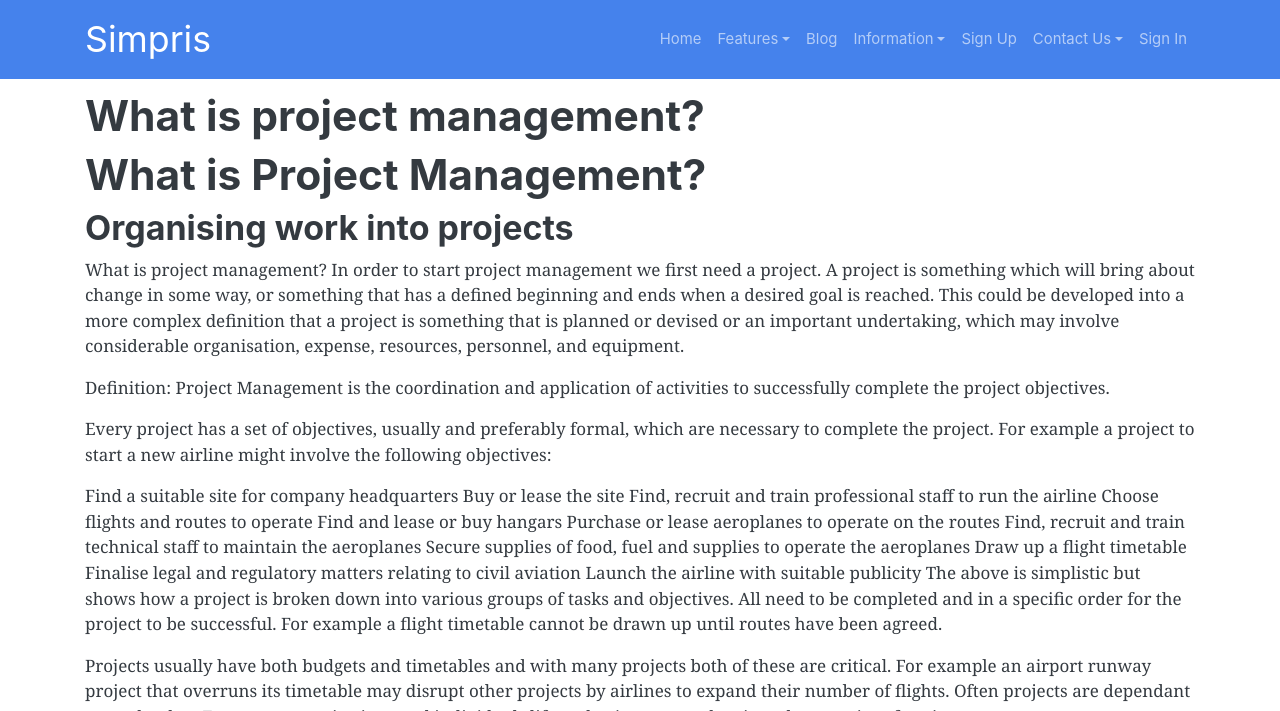
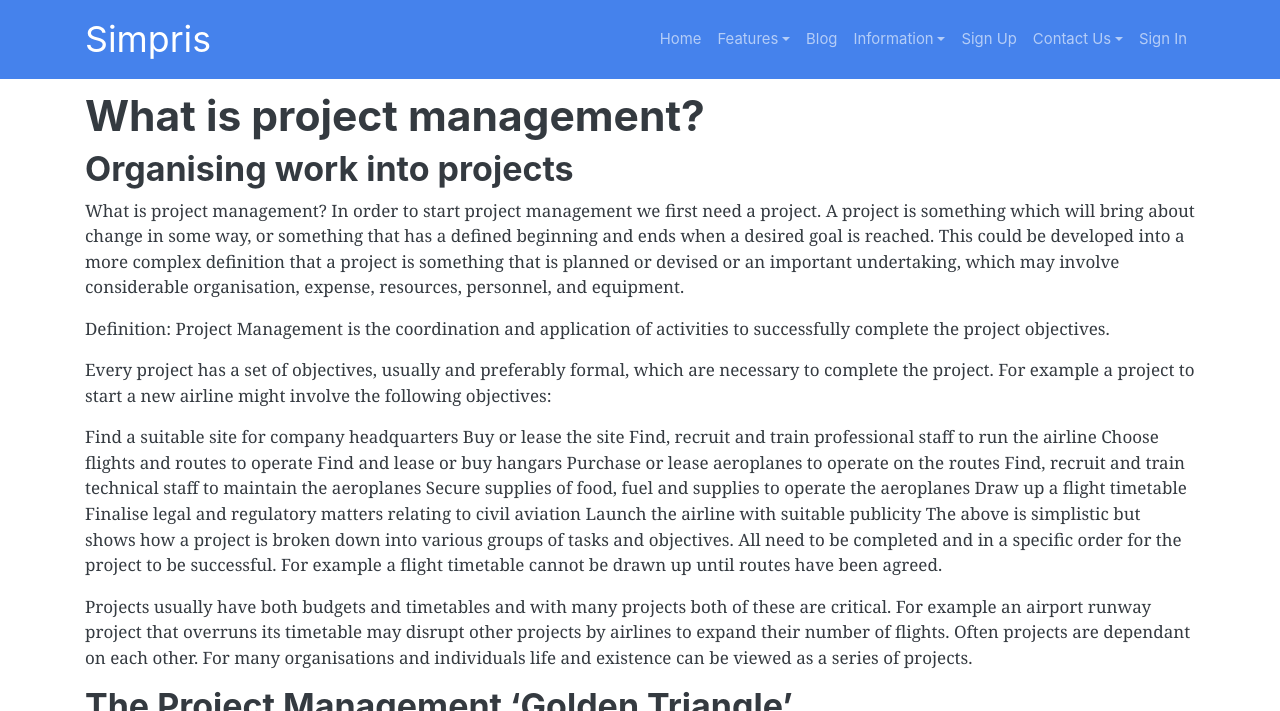
Before and after one commit to Grafrajohn/si, a Jekyll site: the page built from what-is-project-management.markdown, in a window 1280 px wide and 900 px high, cut to the strip 0-711 px from the top of the window. Built offline with Jekyll 4.4.1, drawn with Linux system fonts in a browser that asks for light colours; nearby versions of some CDN libraries.

Commit message:
Updated What Is Project Management

```diff
--- a/what-is-project-management.markdown
+++ b/what-is-project-management.markdown
@@ -5,7 +5,6 @@ permalink: project-management-information
 layout: page
 ---
 
-# What is Project Management?
 ## Organising work into projects
 What is project management? In order to start project management we first need a project. A project is something which will bring about change in some way, or something that has a defined beginning and ends when a desired goal is reached. This could be developed into a more complex definition that a project is something that is planned or devised or an important undertaking, which may involve considerable organisation, expense, resources, personnel, and equipment.
 
```
